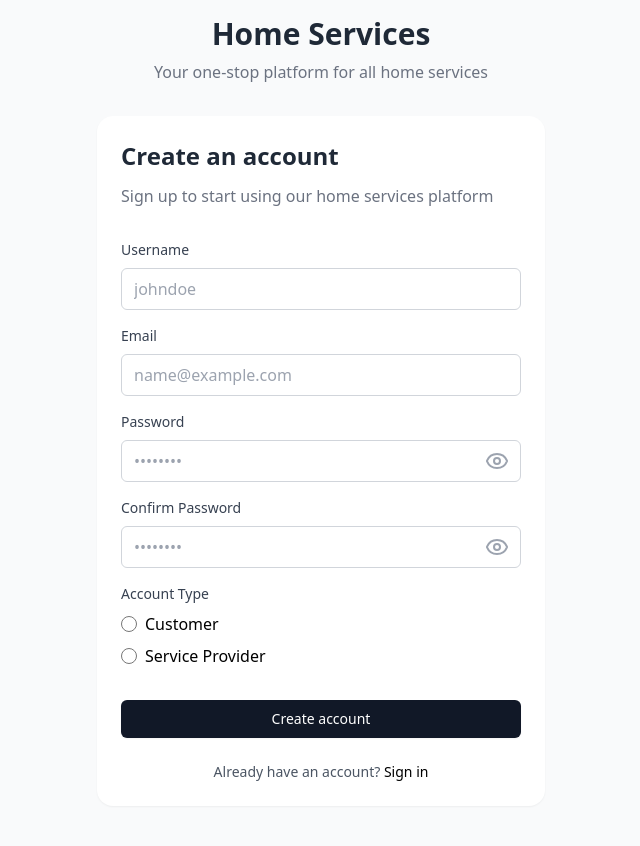
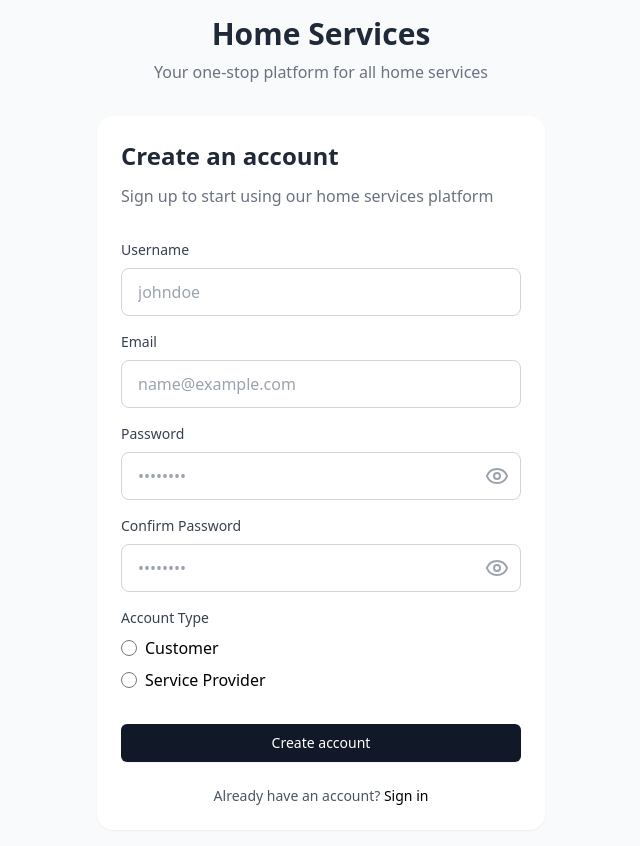
Before and after one commit to jeanclaudegeagea/HomeServiceDjango, a Django app: page /signup in a window 1280 px wide. Shown: the whole page, without its empty margins (319-959 px from the left). Before the commit the page ends 781 px from the top, so only its background shows below. Run offline with Django 5.2, Linux system fonts and the light colour scheme; some libraries are stand-ins or nearby versions.

Commit message:
Small fixes

```diff
--- a/homeservice/core/templates/core/signup.html
+++ b/homeservice/core/templates/core/signup.html
@@ -64,7 +64,7 @@
                   type="text"
                   placeholder="johndoe"
                   value="{{ form.username.value|default:'' }}"
-                  class="w-full px-3 py-2 border border-gray-300 rounded-md focus:outline-none focus:ring-2 focus:ring-gray-500"
+                  class="input input-bordered w-full border-gray-300 bg-white text-gray-900"
                   required
                 />
                 {% if form.username.errors %}
@@ -90,7 +90,7 @@
                   type="email"
                   placeholder="name@example.com"
                   value="{{ form.email.value|default:'' }}"
-                  class="w-full px-3 py-2 border border-gray-300 rounded-md focus:outline-none focus:ring-2 focus:ring-gray-500"
+                  class="input input-bordered w-full border-gray-300 bg-white text-gray-900"
                   required
                 />
                 {% if form.email.errors %}
@@ -116,7 +116,7 @@
                     name="password"
                     type="password"
                     placeholder="••••••••"
-                    class="w-full px-3 py-2 border border-gray-300 rounded-md focus:outline-none focus:ring-2 focus:ring-gray-500 pr-10"
+                    class="input input-bordered w-full border-gray-300 bg-white text-gray-900 pr-10"
                     required
                   />
                   <button
@@ -152,7 +152,7 @@
                     name="confirmPassword"
                     type="password"
                     placeholder="••••••••"
-                    class="w-full px-3 py-2 border border-gray-300 rounded-md focus:outline-none focus:ring-2 focus:ring-gray-500 pr-10"
+                    class="input input-bordered w-full border-gray-300 bg-white text-gray-900 pr-10"
                     required
                   />
                   <button
--- a/homeservice/homeservice/settings.py
+++ b/homeservice/homeservice/settings.py
@@ -81,8 +81,8 @@ DATABASES = {
     "default": {
         "ENGINE": "django.db.backends.postgresql",
         "NAME": "HomeService",  # Database name
-        "USER": "postgres",  # Database user
-        "PASSWORD": "1234",  # Database password
+        "USER": "Test",  # Database user
+        "PASSWORD": "test123",  # Database password
         "HOST": "localhost",  # Database host
         "PORT": "5432",  # Database port (default is 5432)
     }
```
Also changed, not shown: 1 other file.
